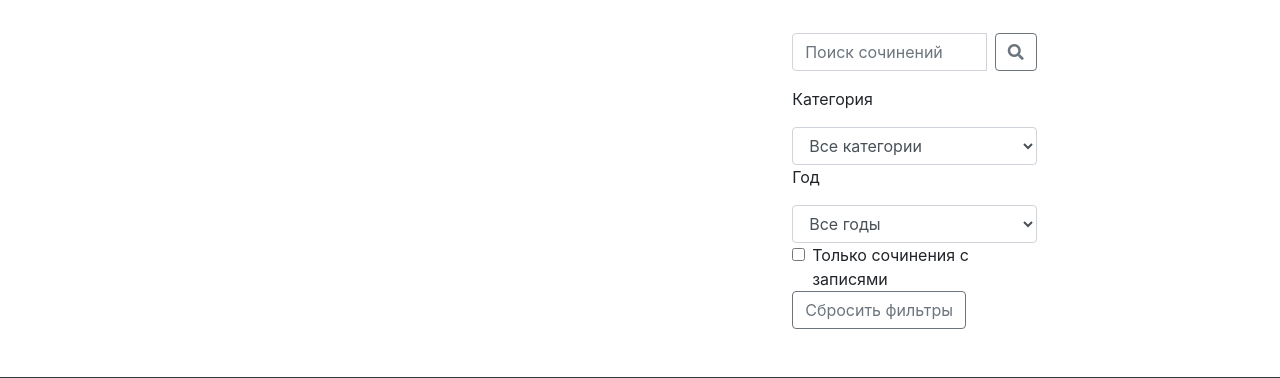
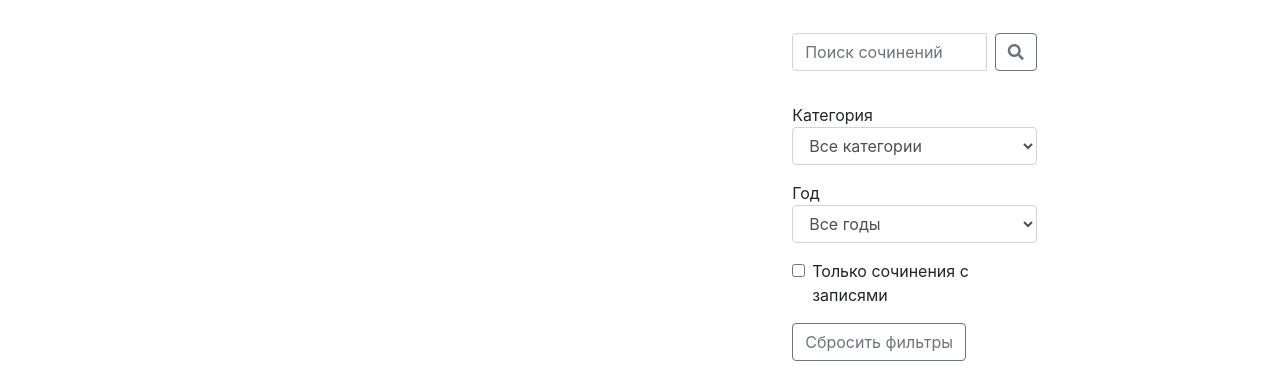
Before and after one commit to ansakoy/dsw, a Django app: template works/templates/works/catalog.html in a window 1280 px wide. Shown: the part 180-558 px from the top of the page. Run offline with Django 3.2, Linux system fonts and the light colour scheme; the template is opened without the code that fills it: values that come from a table or form of the project are taken from there, others are empty; data comes from the database, SQL or seed files in the repository; parts of the project's set-up code (start-up, migrations or seed data) failed here and were passed over; some libraries are stand-ins or nearby versions.

Commit message:
style changes

```diff
--- a/dsw/urls.py
+++ b/dsw/urls.py
@@ -28,3 +28,7 @@ urlpatterns = [
 urlpatterns += i18n_patterns(
     path('', include('works.urls')),
 )
+
+
+handler404 = 'works.views.handler404'
+handler500 = 'works.views.handler500'
--- a/works/static/works/style.css
+++ b/works/static/works/style.css
@@ -42,6 +42,24 @@ a {
 a:hover {
     color: #3A4856;
     text-decoration: none;
+}
+
+/* Opus detail */
+ul.other-works {
+    list-style: none;
+}
+
+ul.other-works li::before {
+    content: "\25AA";
+    color: #3D7584;
+    width: 1em;
+    margin-left: -1em;
+}
+
+
+/* Catalogue filters */
+.filter-tool {
+    padding-top: 1em;
 }
 
 /* Playlist */
--- a/works/templates/works/catalog.html
+++ b/works/templates/works/catalog.html
@@ -10,8 +10,8 @@
                 <button class="btn btn-outline-secondary my-2 my-sm-0" type="submit"><i class="fas fa-search"></i></button>
                 </div>
             </div>
-        <div class="categories">
-            <p class="filter-name">Категория</p>
+        <div class="categories filter-tool">
+            <div class="filter-name">Категория</div>
 
                 <select class="form-control" id='category' name ='category' onchange="this.form.submit()">
                     <option value="" selected>Все категории</option>
@@ -22,9 +22,8 @@
 
         </div>
 
-        <div class="years">
-            <p class="filter-name">Год</p>
-
+        <div class="years filter-tool">
+            <div class="filter-name">Год</div>
                 <select class="form-control" id='year' name ='year' onchange="this.form.submit()">
                     <option value="" selected>Все годы</option>
                     {% for year in years %}
@@ -32,7 +31,7 @@
                     {% endfor %}
                 </select>
         </div>
-            <div class="performances">
+            <div class="performances filter-tool">
 
                 <div class="form-check">
                     <input type="checkbox" class="form-check-input" id="check-perform" name="only_perform" value="1" onchange="this.form.submit()" {% if perform_info == "1" %}  checked {% endif %}>
@@ -42,5 +41,7 @@
         </div>
 
         </form>
-        <a href="{% url 'works:catalog' %}"><button type="button" class="btn btn-outline-secondary">Сбросить фильтры</button></a>
+        <div class="clear-filters filter-tool">
+            <a href="{% url 'works:catalog' %}"><button type="button" class="btn btn-outline-secondary">Сбросить фильтры</button></a>
+        </div>
 {% endblock %}
--- a/works/urls.py
+++ b/works/urls.py
@@ -6,7 +6,7 @@ from . import views
 app_name = 'works'
 urlpatterns = [
     path('', views.home, name='home'),
-    path('<int:pk>/', views.OpusView.as_view(), name='opus'),
+    path('catalog/<int:pk>/', views.OpusView.as_view(), name='opus'),
     path('catalog/', views.CatalogView.as_view(), name='catalog'),
     path('bio/', views.bio, name='bio'),
     path('about/', views.about, name='about'),
```
Also changed, not shown: works/templates/works/404.html (added, +7 -0 lines), works/templates/works/500.html (added, +7 -0 lines), works/templates/works/base_catalog.html (+19 -0 lines), works/templates/works/opus.html (+21 -14 lines), works/views.py (+12 -1 lines).
